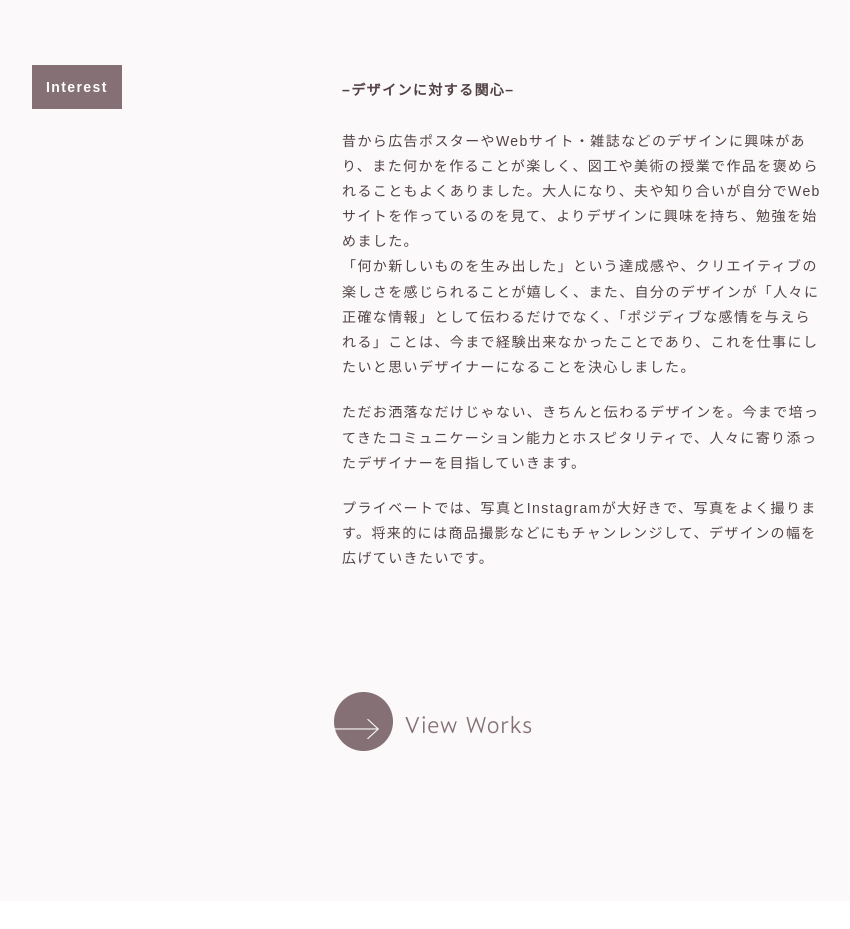
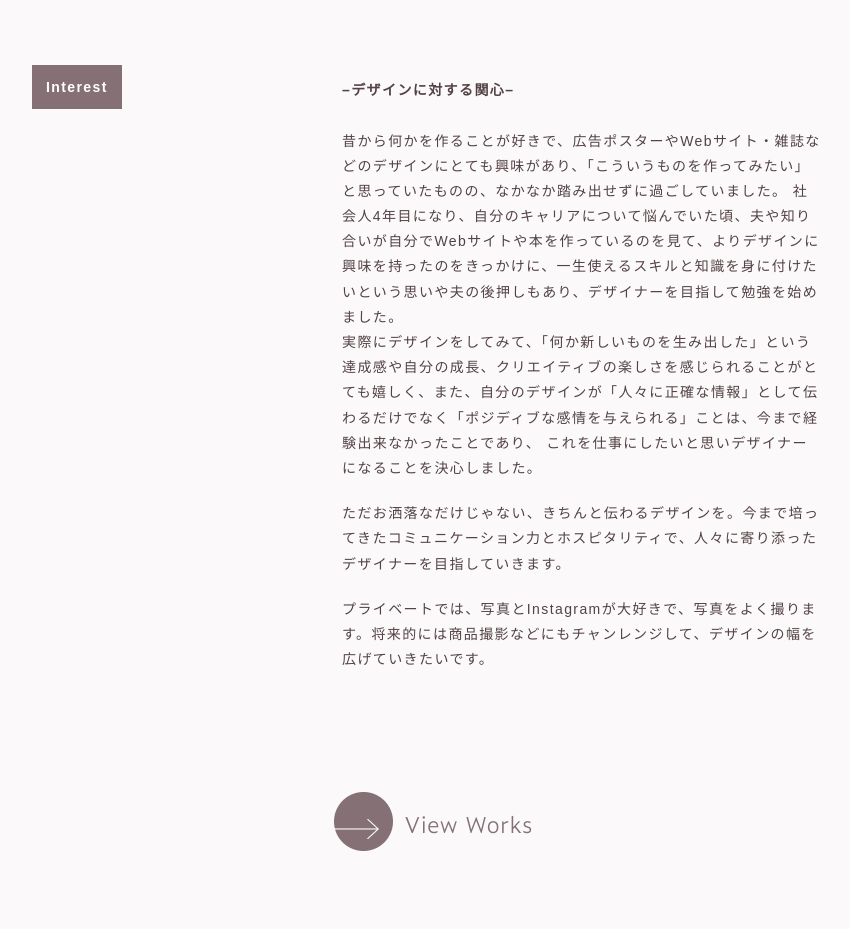
Before and after one commit to mxxi22/Portfolio, a plain HTML site: page about.html in a window 1280 px wide. Shown: the part 2900-3829 px from the top of the page, without its empty margins (208-1058 px from the left). Drawn offline with Linux system fonts and the light colour scheme.

Commit message:
modified text

```diff
--- a/about.html
+++ b/about.html
@@ -263,12 +263,14 @@
       <h3 class="bl_ttl">–デザインに対する関心–</h3>
       <div class="bl_interest_txt">
         <p>
-        昔から広告ポスターやWebサイト・雑誌などのデザインに興味があり、また何かを作ることが楽しく、図工や美術の授業で作品を褒められることもよくありました。大人になり、夫や知り合いが自分でWebサイトを作っているのを見て、よりデザインに興味を持ち、勉強を始めました。<br>
-        「何か新しいものを生み出した」という達成感や、クリエイティブの楽しさを感じられることが嬉しく、また、自分のデザインが「人々に正確な情報」として伝わるだけでなく、「ポジディブな感情を与えられる」ことは、今まで経験出来なかったことであり、これを仕事にしたいと思いデザイナーになることを決心しました。<br>
+        昔から何かを作ることが好きで、広告ポスターやWebサイト・雑誌などのデザインにとても興味があり、「こういうものを作ってみたい」と思っていたものの、なかなか踏み出せずに過ごしていました。
+        社会人4年目になり、自分のキャリアについて悩んでいた頃、夫や知り合いが自分でWebサイトや本を作っているのを見て、よりデザインに興味を持ったのをきっかけに、一生使えるスキルと知識を身に付けたいという思いや夫の後押しもあり、デザイナーを目指して勉強を始めました。<br>
+        実際にデザインをしてみて、「何か新しいものを生み出した」という達成感や自分の成長、クリエイティブの楽しさを感じられることがとても嬉しく、また、自分のデザインが「人々に正確な情報」として伝わるだけでなく「ポジディブな感情を与えられる」ことは、今まで経験出来なかったことであり、
+        これを仕事にしたいと思いデザイナーになることを決心しました。<br>
         </p>
         <div class="spacer"></div>
         <p>
-        ただお洒落なだけじゃない、きちんと伝わるデザインを。今まで培ってきたコミュニケーション能力とホスピタリティで、人々に寄り添ったデザイナーを目指していきます。<br>
+        ただお洒落なだけじゃない、きちんと伝わるデザインを。今まで培ってきたコミュニケーション力とホスピタリティで、人々に寄り添ったデザイナーを目指していきます。<br>
         </p>
         <div class="spacer"></div>
         <p>
```
Also changed, not shown: index.html (+3 -3 lines).
